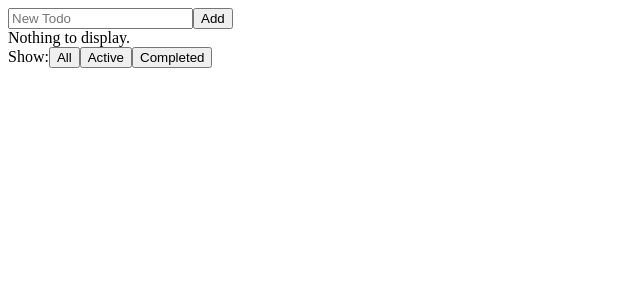
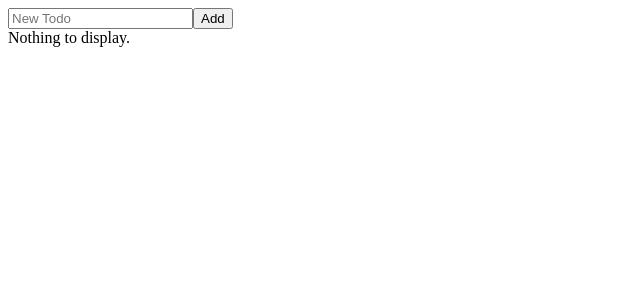
Before and after one commit to ajayns/paper-todo, a React (Create React App) app: page / in a window 1280 px wide. Shown: the top 300 px of the page, without its empty margins (0-640 px from the left). Built offline with nearby package versions, Linux system fonts and the light colour scheme.

Commit message:
Ship basic version

```diff
--- a/src/components/App.js
+++ b/src/components/App.js
@@ -9,7 +9,6 @@ class App extends Component {
       <div>
         <AddTodo />
         <TodoList />
-        <Filter />
       </div>
     );
   }
--- a/src/components/Filter.js
+++ b/src/components/Filter.js
@@ -1,15 +1,22 @@
 import React from 'react';
-import { connect } from 'react-redux'
+import { connect } from 'react-redux';
 
-const Filter = () => {
+import { setFilter } from '../actions';
+import { FILTER_COMPLETED } from '../constants/filters';
+
+const mapDispatchToProps = (dispatch) => {
+    return {
+        onChangeFilter: (filter) => dispatch(setFilter(filter))
+    }
+}
+
+const Filter = ({onChangeFilter}) => {
     return (
         <div>
             Show:
-            <button>All</button>
-            <button>Active</button>
-            <button>Completed</button>
+            <button onClick={e => onChangeFilter(FILTER_COMPLETED)}>Completed</button>
         </div>
     );
 }
 
-export default Filter;
+export default connect(null, mapDispatchToProps)(Filter);
--- a/src/components/TodoList.js
+++ b/src/components/TodoList.js
@@ -25,7 +25,7 @@ const mapStateToProps = (state) => {
 
 const mapDispatchToProps = (dispatch) => {
     return {
-        onTodoClick: (id) => toggleTodo(id)
+        onTodoClick: (id) => dispatch(toggleTodo(id))
     }
 }
 
--- a/src/reducers/filter.js
+++ b/src/reducers/filter.js
@@ -2,7 +2,7 @@ import { SET_FILTER } from '../constants/action-types';
 import { FILTER_ALL } from '../constants/filters';
 
 const filter = (state = FILTER_ALL, action) => {
-    switch (action.type) {
+    switch(action.type) {
         case SET_FILTER:
             return action.filter;
         default:
```
